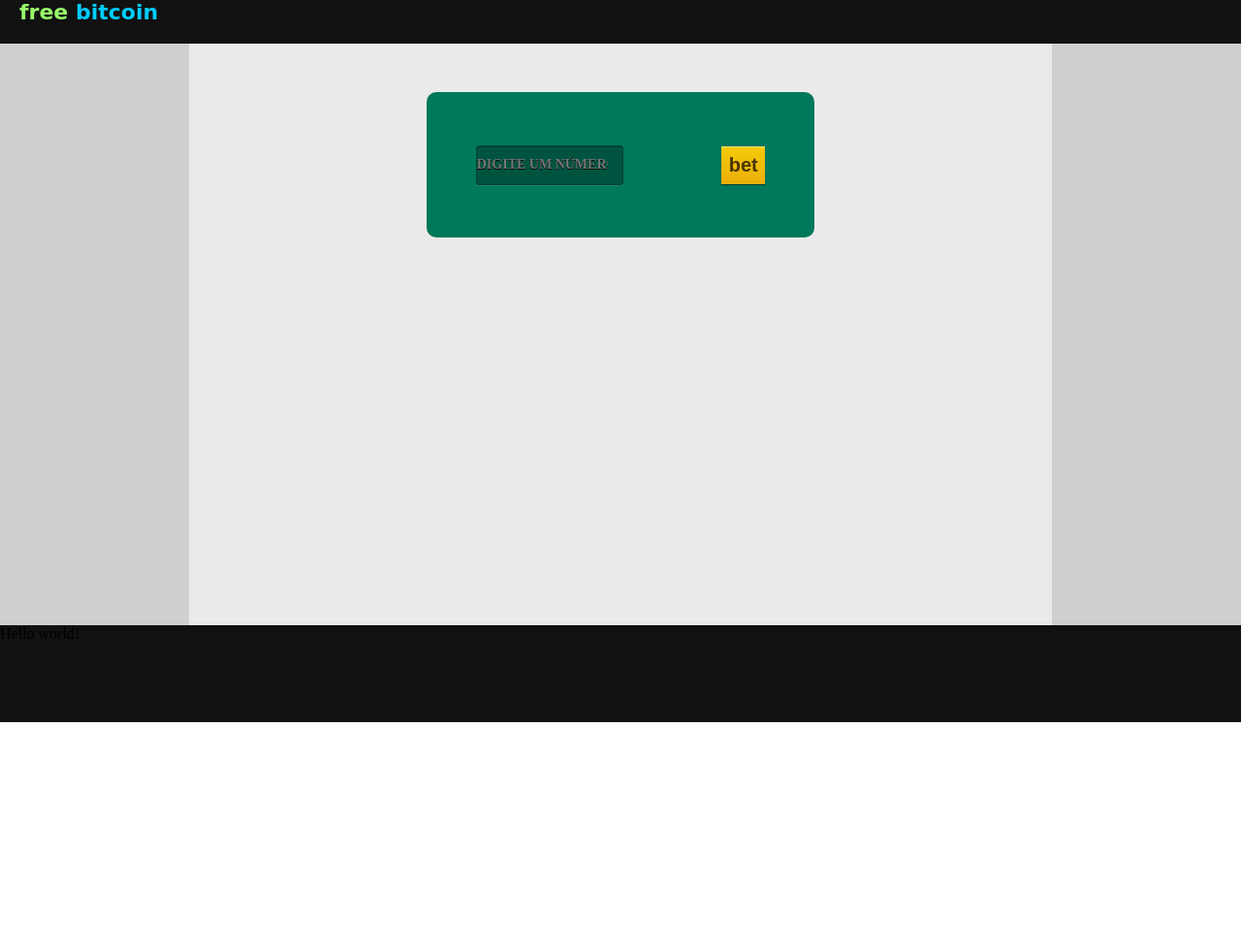
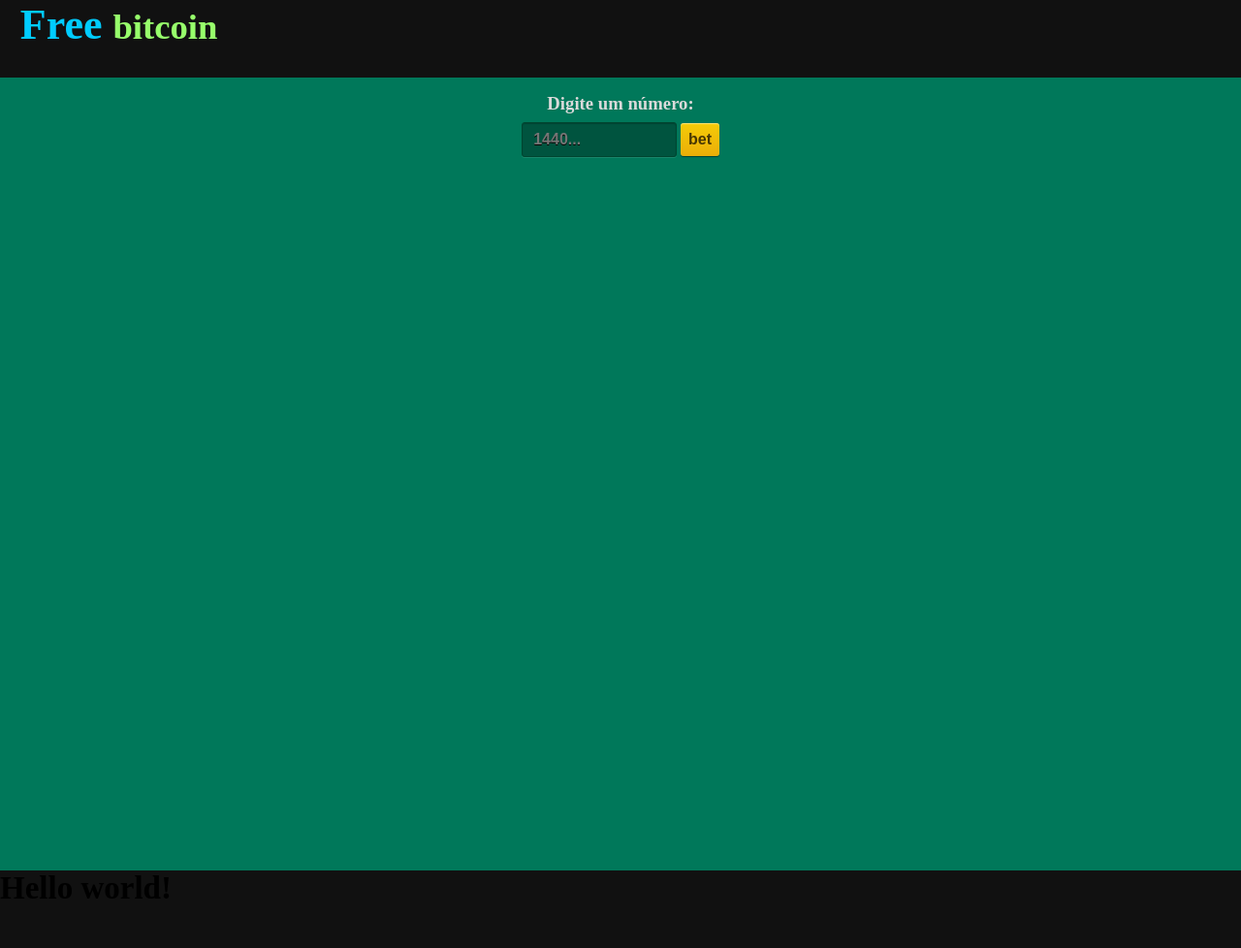
Before and after one commit to ramosbrp/calcFreeBitcoin, a plain HTML site: page index.html in a window 1280 px wide. Shown: the whole page at 97% size. Before the commit the page ends 800 px from the top, so only its background shows below. Drawn offline with Linux system fonts and the light colour scheme.

Commit message:
Refeito grande parte do HTML e CSS

```diff
--- a/index.html
+++ b/index.html
@@ -10,42 +10,38 @@
 </head>
 <body>
 
-	<div id="container">
+		<!-- header -->
+		<header>
+			<a href="#">
+				<h1>
+					<bold>Free</bold>
+					<small>bitcoin</small>
+				</h1>
+			</a>
+		</header>
 
-		<!-- header -->
-		<div id="item1">
-			<a href="">
-				<SPAN>free</SPAN>
-				bitcoin
-			</a>
-		</div>
+		<!-- inserção de dados -->
+		<section>
+		<h3>Digite um número:</h3>
+		<div>
+			<input type="number" id="entrada" placeholder="1440...">
 
-		<!-- left -->
-		<div id="item2"></div>
+			<!-- Chama a funçao no JS -->
+			<button type="button" onclick="myFunction()" id="btn">bet</button>
+		</div>  <!-- ESTA DIV SERÁ UM FORM, POR ENQUANTO APENAS UMA DIV PARA AGRUPAR O CONTEUDO EM LINHA. -->
+		</section>
 
 		<!-- main -->
-		<div id="item3">
+		<main>
 
-			<!-- inserção de dados -->
-			<div id="terceira">
-				<input type="number" id="entrada" placeholder="Digite um número">
+		</main>
 
-				<!-- Chama a funçao no JS -->
-				<button onclick="myFunction()" id="btn">bet</button>
-			</div>
-
-			<!-- Lista de apostas -->
-			<div id="lista">
-				<p id="p1"></p>
-			</div>
-		</div>
-
-		<!-- right -->
-		<div id="item4"></div>
 
 		<!-- footer -->
-		<div id="item5">Hello world!</div>
-	</div>
+		<footer>
+			<h2>Hello world!</h2>
+		</footer>
+
 	<script type="text/javascript" src="./app.js"></script>
 </body>
 </html>
--- a/style.css
+++ b/style.css
@@ -1,129 +1,96 @@
+/* RESET SIMPLES  */
+
 *{
 	margin: 0;
 	padding: 0;
+	box-sizing: border-box;
 }
 
-#item1 {grid-area: header;}
-#item2 {grid-area: left}
-#item3 {grid-area: main}
-#item4 {grid-area: right}
-#item5 {grid-area: footer}
-
-#container{
-	display: grid;
-	background-color: #111111;
-
-	grid-template-areas:
-	'header header header header'
-	'left main main right'
-	'left main main right'
-	'left main main right'
-	'left main main right'
-	'left main main right'
-	'footer footer footer footer'
-
-}
-#item1{
-	height: 45px;
-	display: flex:
-	align-items: center;
-	justify-content: center;
-
+a{
+	text-decoration: none;
+	color: #00CCFF;
 }
 
-#item1 a{
-	text-decoration: none;
-	font-family: 'Prosto One', cursive;
-	color: #00CCFF;
+button, input{
+	border: none;
+	outline: none;
+	background-color: transparent;
+}
+
+/* AJUSTES NO BODY */
+
+body{
+	width: 100vw;
+	height: 100vh;
+	background-color: #00785a;
+	overflow-x: hidden;
+}
+
+
+/* HEADER & FOOTER */
+
+header, footer{
+	height: 10vh;
 	font-weight: bold;
 	font-size: 22px;
-	margin: auto 20px;
+	background-color: #111;
 }
-span{
+
+header h1{
+	padding-left: 1.3rem;
+}
+
+header small{
 	color: #97FF6B;
 }
 
-/* left */
-#item2{
-	background-color: #cfcfcf ;
-	height: 600px;
+/* CAMPO DE INPUT */
+
+section{
+	padding: 1rem;
+	display: grid;
+	place-items: center;
+}
+section h3{
+	color: rgb(218, 218, 218);
+	margin-bottom: 0.5rem;
 }
 
-/* right */
-#item4{
-	background-color: #cfcfcf;
+#entrada{
+	background: rgba(0,0,0,.3);
+	border: 1px solid #004530;
+	border-radius: 3px;
+	box-shadow: inset 0 1px 1px rgba(0,0,0,.2),0 1px 0 rgba(255,255,255,.1);
+	text-shadow: 0 1px #000;
+	font-size: 1rem;
+	font-weight: bold;
+	padding: 0.5rem 0.7rem;
+	width: 10rem;
+	transition: 0.3s;
 }
 
-/*footer*/
-#item5{
-	background-color: #111;
-	height: 100px;
-}
-#item3{
-	display: grid;
-	background-color: #eaeaea;
-	padding: 50px;
+#entrada:focus{
+border: 1px solid #135c46ce;
 }
 
-/*Div principal - Está div serve para centralizar os inputs*/
-#terceira{
-	display: flex;
-	width: 400px;
-	height: 150px;
-	margin: 0 50%;
-	transform: translateX(-50%);
-	background-color: #00785a;
-	border-radius: 10px;
+#btn{
+	color: #483704;
+	background: linear-gradient(to bottom,#f5cb08,#ebae08);
+	box-shadow: inset 0 1px 1px rgba(255,255,255,.45),0 1px 1px rgba(0,0,0,.45);
+	border-radius: 3px;
+	cursor: pointer;
+	font-size: 1rem;
+	font-weight: bold;
+	transition: background-color 400ms ease-out;
+	padding: 0.5rem;
 }
 
-/*ccaixa de entrada*/
-input{
-	text-transform: uppercase;
-}
-#entrada{
-	margin: auto auto;
-	height: 39px;
-	background: rgba(0,0,0,.3);
-	color: #feba00;
-	border: 1px solid #004530;
-	border-radius: 3px;
-	font-size: 14px;
-	text-shadow: 0 1px #000;
-	box-shadow: inset 0 1px 1px rgba(0,0,0,.2),0 1px 0 rgba(255,255,255,.1);
-	text-align: center;
-	font-weight: bold;
-	line-height: 1.6;
-	font-family: inherit;
-	width: 150px;
-}
-#btn{
-	color: #483704;
-	background-color: #edb408;
-	padding: 0px;
-	background: linear-gradient(to bottom,#f5cb08,#ebae08);
-	box-shadow: inset 0 1px 1px rgba(255,255,255,.45),0 1px 1px rgba(0,0,0,.45);
-	border: none;
-	cursor: pointer;
-	font-size: 1.25em;
-	font-weight: bold;
-	line-height: normal;
-	position: relative;
-	text-decoration: none;
-	text-align: center;
-	display: inline-block;
-	transition: background-color 300ms ease-out;
-	width: 45px;
-	height: 39px;
-
-
+#btn:hover{
+	background: linear-gradient(to bottom,#f3cb17,#c79409);
 }
 
-button{
-	margin: auto auto;
+/* CONTEÚDO PÓS INPUT */
+
+main{
+	height: calc(100vh - 10vh)
 }
-#listaAposta{
-	background-color: red;
-
-
-
-}
```
